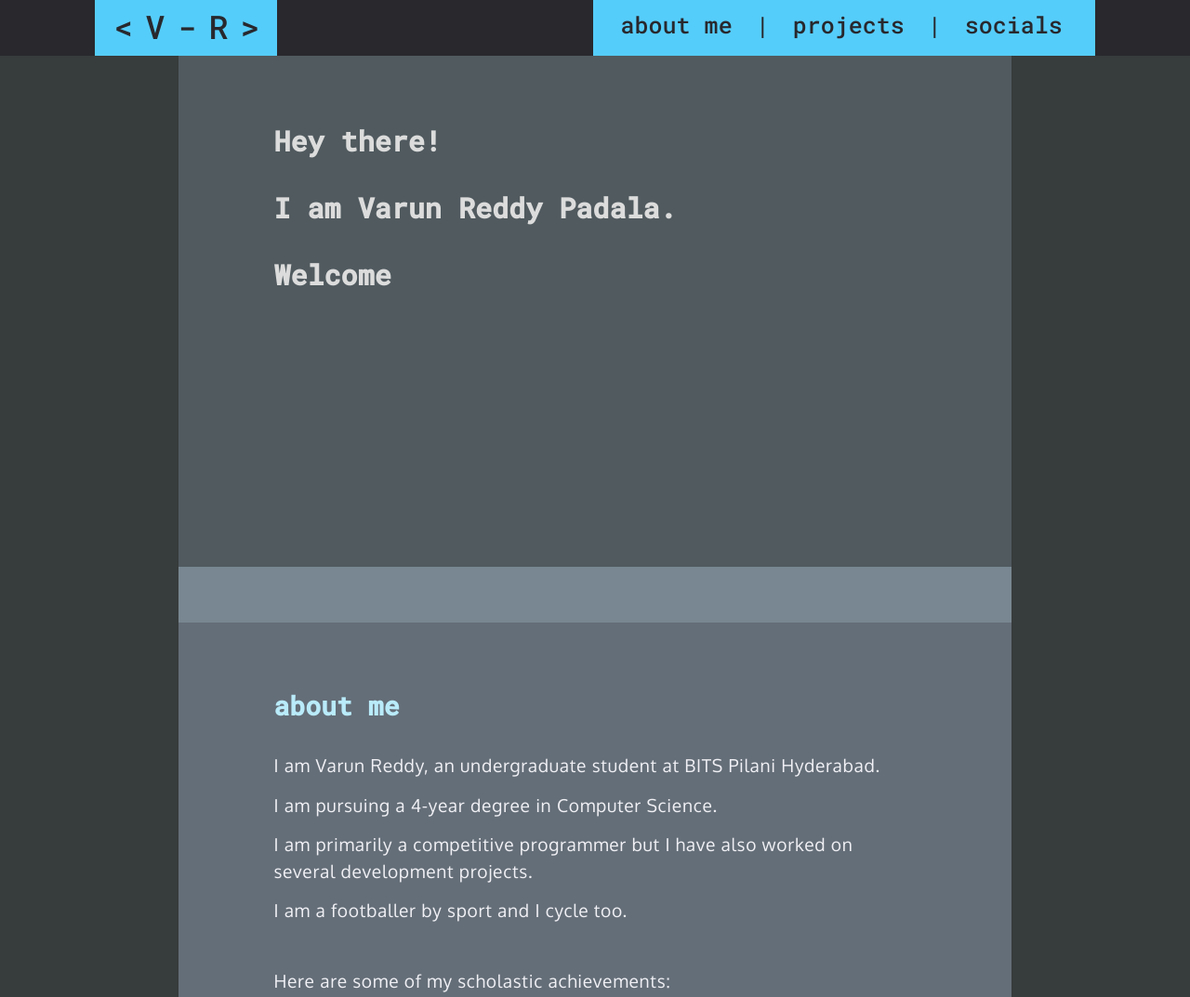
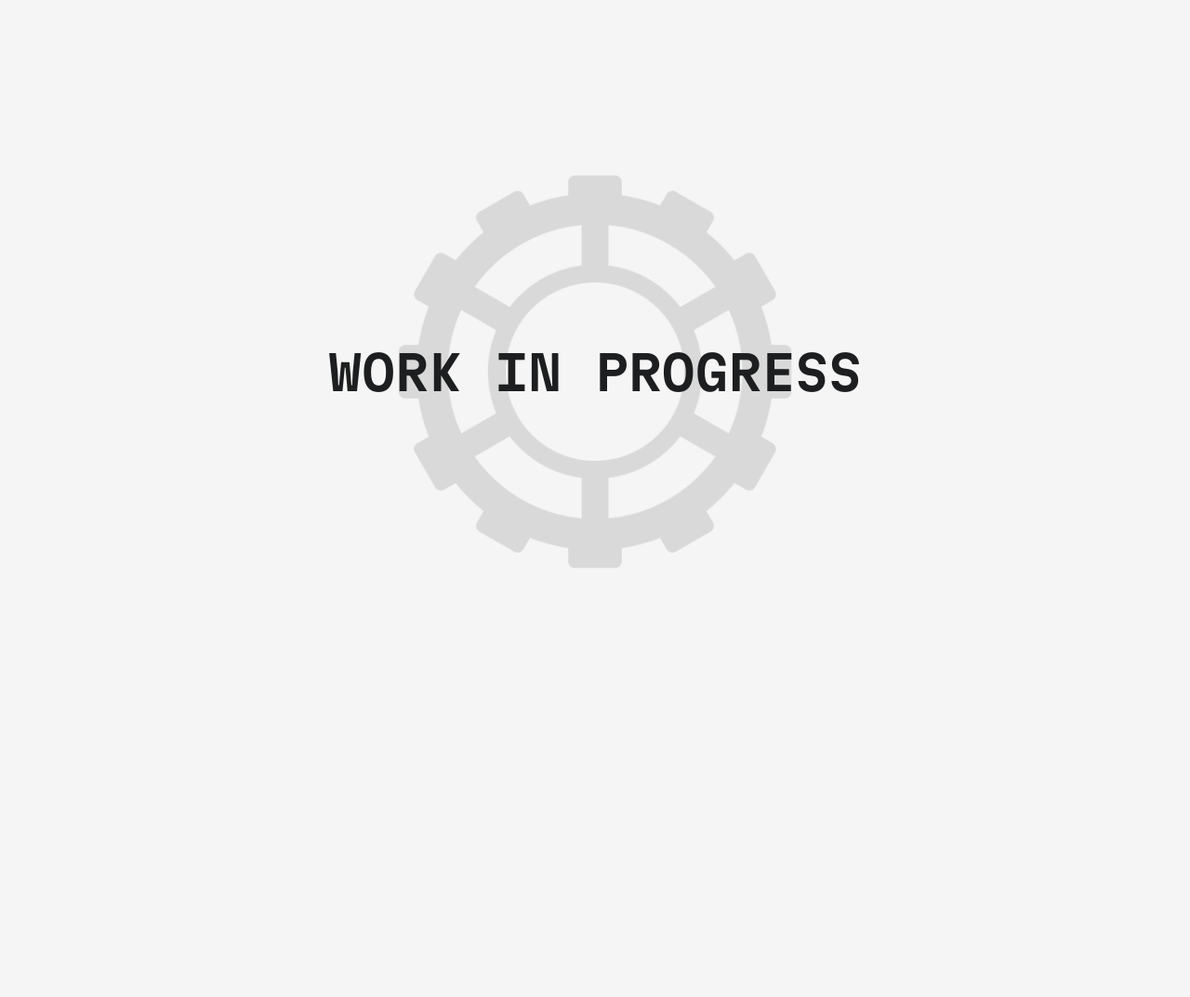
Before and after one commit to Varun-Reddy-2673/varun-reddy-2673.github.io, a plain HTML site: page index.html in a window 1280 px wide. Shown: the top 1073 px of the page at 93% size. After the commit the page ends 800 px from the top, so only its background shows below. Drawn offline with Linux system fonts and the light colour scheme.

Commit message:
work in progress

```diff
--- a/index.html
+++ b/index.html
@@ -2,64 +2,15 @@
 <html>
     <head>
         <title>Varun Reddy</title>
-        <link rel = "stylesheet" type = "text/css" href = "styles/main.css">
-        <link rel = "icon" type = "image/x-icon" href = "images/icon.png">
-        <script src = 'scripts/main.js'></script>
+        <link rel = "stylesheet" href = "main.css" type = "text/css"></link>
+        <script src = "main.js"></script>
     </head>
     <body>
-        <div class = "bar">
-            <div class = "logo">
-                <span>< V - R ></span>
-            </div>
-            <div class = "links">
-                <a href = "#slide-1">about me</a> | <a href = "#slide-2">projects</a> | <a href = "#slide-3">socials</a>
-            </div>
+        <div class = "gear">
+            <img src = "gear.png"></img>
         </div>
-        <div class = "container">
-            <div id = "slide-0" class = "slide">
-                <div class = "break"></div>
-                <div class = "content">
-                    <h1 id = 'h1-text-1'></h1>
-                    <h1 id = 'h1-text-2'></h1>
-                    <h1 id = 'h1-text-3'></h1>
-                </div>
-            </div>
-            <div id = "slide-1" class = "slide">
-                <div class = "break"></div>
-                <div class = "content">
-                    <h1>about me</h1>
-                    <p>I am Varun Reddy, an undergraduate student at BITS Pilani Hyderabad.</p>
-                    <p>I am pursuing a 4-year degree in Computer Science.</p>
-                    <p>I am primarily a competitive programmer but I have also worked on several development projects.</p>
-                    <p>I am a footballer by sport and I cycle too.</p>
-                    <br><p>Here are some of my scholastic achievements:</p>
-                    <ul>
-                        <li>I have secured AIR 1722 in JEE Advanced 2022.</li>
-                        <li>I am an NTSE scholar.</li>
-                        <li>I have qualified for the INMO in 2021.</li>
-                        <li>I have secured a rank of 2438 in KVPY SX 2022.</li>
-                        <li>I have secured a rank of 330 in KCET 2022.</li>
-                        <li>I have finished 2nd place in Techkriti 2021 held by IIT Kanpur.</li>
-                    </ul>
-                </div>
-            </div>
-            <div id = "slide-2" class = "slide">
-                <div class = "break"></div>
-                <div class = "content">
-                    <h1>projects</h1>
-                    <p>This section is still under progress.</p>
-                    <p>Please check out my GitHub account (link provided below) to see my project repositories.</p>
-                </div>
-            </div>
-            <div id = "slide-3" class = "slide">
-                <div class = "break"></div>
-                <div class = "content">
-                    <h1>socials</h1>
-                    <p><a href = "mailto:varun.reddy.2673@gmail.com" target = "_blank">Mail</a></p>
-                    <p><a href = "https://github.com/Varun-Reddy-2673" target = "_blank">GitHub</a></p>
-                    <p><a href = "https://www.linkedin.com/in/varun-reddy-a45717263/" target = "_blank">LinkedIn</a></p>
-                    <p><a href = "https://codeforces.com/profile/Humblebuzz2673" target = "_blank">Codeforces</a></p>
-            </div>
+        <div class = "content">
+            <span id = "text">UNDER PROGRESS</span>
         </div>
     </body>
 </html>
--- /dev/null
+++ b/main.css
@@ -0,0 +1,42 @@
+@font-face {
+    src: url('martian-mono-semi-bold.ttf');
+    font-family: main;
+}
+@keyframes rotating {
+    100% {
+        transform: rotate(360deg);
+    }
+}
+body {
+    background-color: rgb(245, 245, 245);
+    color: rgb(29, 30, 31);
+    width: 100vw;
+    height: 100vh;
+    margin: 0;
+    font-family: main;
+    overflow: hidden;
+}
+.gear {
+    position: absolute;
+    z-index: 0;
+    width: 100vw;
+    height: 100vh;
+    display: flex;
+    justify-content: center;
+    align-items: center;
+}
+.gear img {
+    width: 45vw;
+    height: 45vw;
+    animation: rotating 5s linear infinite;
+}
+.content {
+    position: fixed;
+    z-index: 1;
+    width: 100vw;
+    height: 100vh;
+    font-size: 4vw;
+    display: flex;
+    justify-content: center;
+    align-items: center;
+}
--- /dev/null
+++ b/main.js
@@ -0,0 +1,35 @@
+function shuffle (mod) {
+    var text = document.getElementById ("text");
+    mod ++;
+    if (mod == 5) {
+        var pos = order.shift ();
+        fixed [pos] = true;
+        mod = 0;
+    }
+    var result = "";
+    for (var i = 0; i < string.length; i ++) {
+        if (fixed [i]) result += string [i];
+        else result += base [Math.floor (Math.random () * (base.length))];
+    }
+    text.innerHTML = result;
+    if (order.length) setTimeout (shuffle, 40, mod);
+}
+
+const base = "0123456789ABCDEFGHIJKLMNOPQRSTUVWXYZ";
+const string = "WORK IN PROGRESS";
+fixed = [];
+order = [];
+for (var i = 0; i < string.length; i ++) {
+    if (string [i] != ' ') {
+        fixed.push (false);
+        order.push (i);
+    } else fixed.push (true);
+}
+for (var i = 0; i < order.length; i ++) {
+    var pos = Math.floor (Math.random () * (order.length - i));
+    var temp = order [order.length - i - 1];
+    order [order.length - i - 1] = order [pos];
+    order [pos] = temp;
+}
+
+setTimeout (shuffle, 40, 0);
--- a/scripts/main.js
+++ /dev/null
@@ -1,40 +0,0 @@
-let stringArray = [
-    ['Hey there!', 'I am Varun Reddy Padala.', 'Welcome to my website! :)'],
-    ['Bonjour!', 'Je suis Varun Reddy Padala.', 'Bienvenue sur mon site web! :)'],
-    ['Hola!', 'Soy Varun Reddy Padala.', 'Bienvenidos a mi sitio web! :)'],
-    ['Hallo!', 'Ich bin Varun Reddy Padala.', 'Willkommen auf meiner Website! :)'],
-    ['Namaste!', 'Main Varun Reddy Padala hoon.', 'Mera website pe aapka swaagat hai! :)']
-];
-
-function editText (a, b, c) {
-    const text = document.getElementById ('h1-text-' + (b + 1));
-    text.innerHTML = stringArray [a] [b].slice (0, c + 1);
-    var repeat = true;
-    if (c == stringArray [a] [b].length - 1) {
-        b += 1;
-        c = 0;
-        if (b == stringArray [a].length) {
-            repeat = false;
-            a += 1;
-            if (a == stringArray.length) {
-                a = 0;
-            }
-            setTimeout (resetText, 3000, a);
-        }
-    } else {
-        c += 1;
-    }
-    if (repeat) {
-        setTimeout (editText, 120, a, b, c);
-    }
-}
-
-function resetText (a) {
-    for (var index = 0; index < 3; index ++) {
-        const text = document.getElementById ('h1-text-' + (index + 1));
-        text.innerHTML = '';
-    }
-    setTimeout (editText, 120, a, 0, 0);
-}
-
-setTimeout (editText, 120, 0, 0, 0);
--- a/styles/main.css
+++ /dev/null
@@ -1,113 +0,0 @@
-@font-face {
-    font-family: main;
-    src: url('fonts/main.ttf');
-}
-@font-face {
-    font-family: heading;
-    src: url('fonts/heading.ttf');
-}
-@font-face {
-    font-family: code;
-    src: url('fonts/code.ttf');
-}
-html {
-    scroll-behavior: smooth;
-}
-body {
-    background-color: rgb(55, 60, 60);
-    color: rgb(255, 255, 255);
-    padding: 0px 15vw 0px 15vw;
-    margin: 0px;
-    font-family: main;
-}
-.bar {
-    background-color: rgb(40, 40, 45);
-    color: rgb(40, 40, 45);
-    position: fixed;
-    left: 0vw;
-    top: 0px;
-    width: 100vw;
-    height: 60px;
-    font-family: code;
-}
-.logo {
-    background-color: rgb(85, 205, 250);
-    position: fixed;
-    left: 8vw;
-    top: 0px;
-    width: 156px;
-    height: 40px;
-    padding: 5px 20px 15px 20px;
-    font-size: 35px;
-    letter-spacing: -4px;
-}
-.links {
-    background-color: rgb(85, 205, 250);
-    position: fixed;
-    right: 8vw;
-    top: 0px;
-    width: 500px;
-    height: 40px;
-    padding: 10px 20px 10px 20px;
-    font-size: 25px;
-}
-.links a {
-    color: rgb(40, 40, 45);
-    padding: 0px 10px 0px 10px;
-    text-decoration: none;
-    transition: all 0.3s;
-}
-.links a:hover {
-    color: rgb(60, 60, 70);
-    text-decoration: underline;
-}
-.links a:active {
-    color: rgb(80, 80, 100);
-    text-decoration: underline;
-}
-.container {
-    background-color: rgb(120, 135, 145);
-    color: rgb(0, 0, 0);
-    width: 70vw;
-}
-.break {
-    height: 60px;
-}
-#slide-0 .content {
-    background-color: rgb(80, 90, 95);
-    height: 35vw;
-}
-#slide-0 h1 {
-    color: rgb(220, 220, 220);
-    font-size: 2.35vw;
-}
-.content {
-    background-color: rgb(100, 110, 120);
-    color: rgb(230, 230, 235);
-    padding: 4vw 8vw 4vw 8vw;
-}
-h1 {
-    margin-bottom: 2.5vw;
-    color: rgb(185, 235, 250);
-    font-family: code;
-    font-size: 2.2vw;
-}
-p, li {
-    color: rgb(240, 240, 245);
-    margin-block-start: 0.7em;
-    margin-block-end: 0.7em;
-    font-size: 1.5vw;
-    letter-spacing: 0.7px;
-    line-height: 150%;
-}
-a {
-    color: rgb(200, 200, 210);
-    text-decoration: none;
-    transition: all 0.3s;
-}
-a:hover {
-    color: rgb(215, 215, 225);
-}
-a:active {
-    color: rgb(230, 230, 240);
-}
```
Also changed, not shown: gear.png (added), images/icon.png (deleted), martian-mono-semi-bold.ttf (added), styles/fonts/code.ttf (deleted), styles/fonts/heading.ttf (deleted), styles/fonts/main.ttf (deleted), 4 other files.
